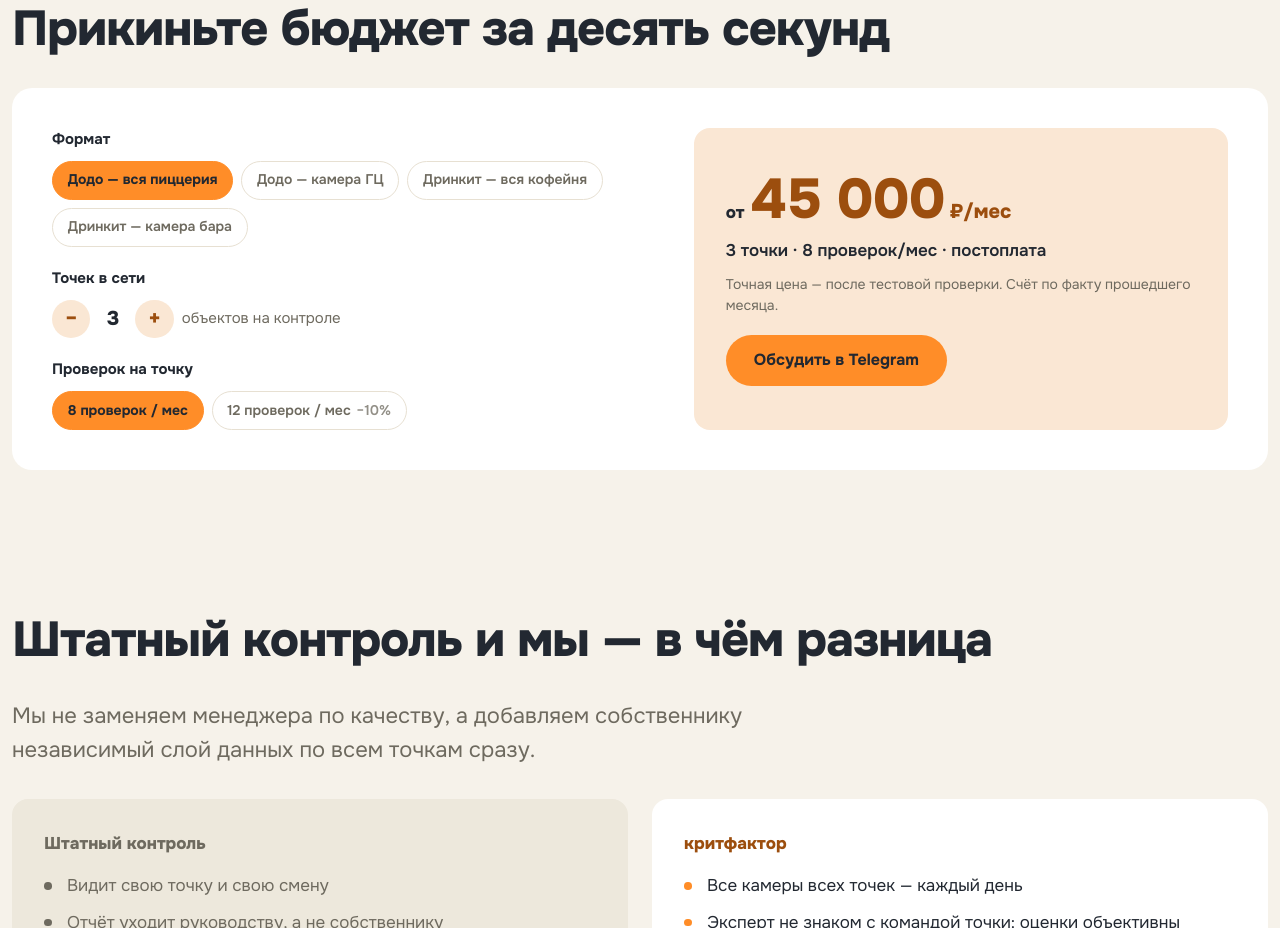
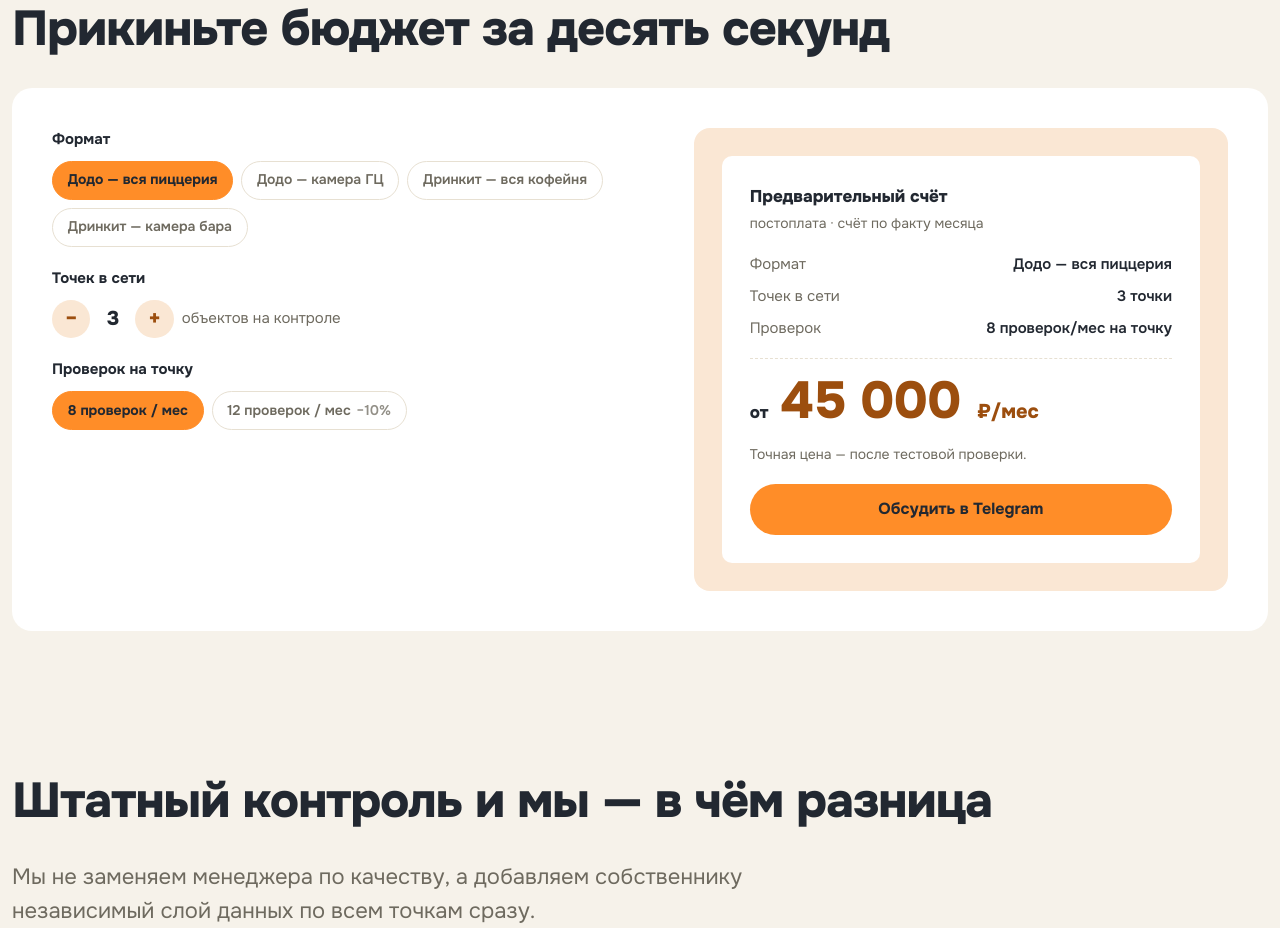
Before and after one commit to Anyboom/crit, a plain HTML site: page index.html in a window 1280 px wide. Shown: the part 5193-6121 px from the top of the page. Drawn offline with Linux system fonts and the light colour scheme.

Commit message:
✨ feat: redesign calculator result as itemized invoice card

```diff
--- a/css/style.css
+++ b/css/style.css
@@ -535,21 +535,41 @@ main > section:not(.hero) { padding-block: var(--section-block); }
 .calc__result {
   background: var(--tint);
   border-radius: var(--radius-lg);
-  padding: clamp(1.5rem, 3vw, 2rem);
-  display: grid; gap: 0.6rem;
-  align-content: center; justify-items: start;
+  padding: clamp(1rem, 2.5vw, 1.75rem);
+  display: grid;
 }
-.calc__price { display: flex; align-items: baseline; gap: 0.3em; font-weight: 800; }
+.calc-receipt {
+  background: var(--paper);
+  border-radius: var(--radius);
+  padding: clamp(1.25rem, 2.5vw, 1.75rem);
+  display: grid; gap: 1.1rem;
+  align-content: space-between;
+  width: 100%;
+}
+.calc-receipt__title { font-weight: 800; }
+.calc-receipt__meta { color: var(--muted); font-size: var(--fs-small); margin-top: 0.2rem; }
+.calc-receipt__lines { margin: 0; display: grid; gap: 0.55rem; }
+.calc-receipt__lines > div {
+  display: flex; justify-content: space-between; align-items: baseline;
+  gap: 1rem; font-size: 0.9375rem;
+}
+.calc-receipt__lines dt { color: var(--muted); }
+.calc-receipt__lines dd { margin: 0; font-weight: 600; text-align: right; }
+.calc-receipt__total {
+  display: flex; align-items: baseline; gap: 0.35em;
+  font-weight: 800;
+  border-top: 1px dashed var(--rule);
+  padding-top: 1rem;
+}
 .calc__total {
-  font-size: clamp(2.25rem, 1.5rem + 2.5vw, 3.5rem);
+  font-size: clamp(2.25rem, 1.5rem + 2.5vw, 3.25rem);
   line-height: 1; letter-spacing: -0.03em;
   font-variant-numeric: tabular-nums;
   color: var(--accent-deep);
 }
-.calc__period { font-size: 1.25rem; color: var(--accent-deep); }
-.calc__detail { color: var(--ink); font-weight: 600; }
-.calc__note { color: var(--muted); font-size: var(--fs-small); }
-.calc__result .btn { margin-top: 0.5rem; }
+.calc-receipt__cur { font-size: 1.25rem; color: var(--accent-deep); }
+.calc-receipt__note { color: var(--muted); font-size: var(--fs-small); }
+.calc-receipt .btn { justify-self: stretch; text-align: center; }
 
 /* ===== compare: штатный контроль и критфактор ===== */
 .compare { padding-block: var(--section-block); }
@@ -778,6 +798,9 @@ main > section:not(.hero) { padding-block: var(--section-block); }
   .case-panel { grid-template-columns: 1fr; }
   .case-chart { justify-self: stretch; height: clamp(200px, 45vw, 260px); }
   .calc-panel { grid-template-columns: 1fr; }
+  /* на телефоне счёт показываем сразу, под ним параметры */
+  .calc__controls { order: 2; }
+  .calc__result { order: 1; }
   .compare__grid { grid-template-columns: 1fr; }
 
   /* строки тарифов складываются в столбик */
--- a/index.html
+++ b/index.html
@@ -383,10 +383,20 @@
         </div>
       </div>
       <div class="calc__result" aria-live="polite">
-        <p class="calc__price">от <span class="calc__total">45 000</span><span class="calc__period">₽/мес</span></p>
-        <p class="calc__detail">3 точки · 8 проверок/мес · постоплата</p>
-        <p class="calc__note">Точная цена — после тестовой проверки. Счёт по факту прошедшего месяца.</p>
-        <a class="btn" href="https://t.me/dima_critfaktor">Обсудить в Telegram</a>
+        <div class="calc-receipt">
+          <div>
+            <p class="calc-receipt__title">Предварительный счёт</p>
+            <p class="calc-receipt__meta">постоплата&nbsp;·&nbsp;счёт по факту месяца</p>
+          </div>
+          <dl class="calc-receipt__lines">
+            <div><dt>Формат</dt><dd data-calc="format">Додо — вся пиццерия</dd></div>
+            <div><dt>Точек в сети</dt><dd data-calc="points">3 точки</dd></div>
+            <div><dt>Проверок</dt><dd data-calc="checks">8 проверок/мес на точку</dd></div>
+          </dl>
+          <p class="calc-receipt__total">от&nbsp;<span class="calc__total" data-value="45000">45 000</span>&nbsp;<span class="calc-receipt__cur">₽/мес</span></p>
+          <p class="calc-receipt__note">Точная цена — после тестовой проверки.</p>
+          <a class="btn" href="https://t.me/dima_critfaktor">Обсудить в Telegram</a>
+        </div>
       </div>
     </div>
   </section>
--- a/js/main.js
+++ b/js/main.js
@@ -197,6 +197,13 @@ const initPlans = () => {
 const CALC_POINTS_MIN = 1;
 const CALC_POINTS_MAX = 10;
 
+const CALC_FORMATS = {
+  'dodo-full': 'Додо — вся пиццерия',
+  'dodo-gc': 'Додо — камера ГЦ',
+  'drinkit-full': 'Дринкит — вся кофейня',
+  'drinkit-gc': 'Дринкит — камера бара'
+};
+
 const plural = (n, one, few, many) => {
   const mod10 = n % 10;
   const mod100 = n % 100;
@@ -220,6 +227,28 @@ const calcTotal = (tariff, plan, points) => {
   return price ? price.current * points : null;
 };
 
+/* итог пересчитывается плавным счётчиком от прежнего значения */
+const animateTotal = (element, target) => {
+  const from = Number(element.dataset.value) || 0;
+  element.dataset.value = String(target);
+  if (REDUCED_MOTION || from === target) {
+    element.textContent = formatNumber(target);
+    return;
+  }
+
+  const duration = 500;
+  const start = performance.now();
+
+  const tick = (now) => {
+    const progress = Math.min((now - start) / duration, 1);
+    const eased = 1 - Math.pow(1 - progress, 3);
+    element.textContent = formatNumber(Math.round(from + (target - from) * eased));
+    if (progress < 1) requestAnimationFrame(tick);
+  };
+
+  requestAnimationFrame(tick);
+};
+
 const updateCalc = (root) => {
   const points = getCalcPoints(root);
   const tariff = getCalcCheckedValue(root, 'calc-tariff');
@@ -227,12 +256,17 @@ const updateCalc = (root) => {
   const total = calcTotal(tariff, plan, points);
   if (!total) return;
 
+  const setText = (key, text) => {
+    const el = root.querySelector(`[data-calc="${key}"]`);
+    if (el) el.textContent = text;
+  };
+
+  setText('format', CALC_FORMATS[tariff] || tariff);
+  setText('points', `${formatNumber(points)} ${plural(points, 'точка', 'точки', 'точек')}`);
+  setText('checks', `${plan} проверок/мес на точку`);
+
   const totalEl = root.querySelector('.calc__total');
-  const detailEl = root.querySelector('.calc__detail');
-  if (totalEl) totalEl.textContent = formatNumber(total);
-  if (detailEl) {
-    detailEl.textContent = `${formatNumber(points)} ${plural(points, 'точка', 'точки', 'точек')} · ${plan} проверок/мес · постоплата`;
-  }
+  if (totalEl) animateTotal(totalEl, total);
 };
 
 const setCalcPoints = (root, points) => {
```
